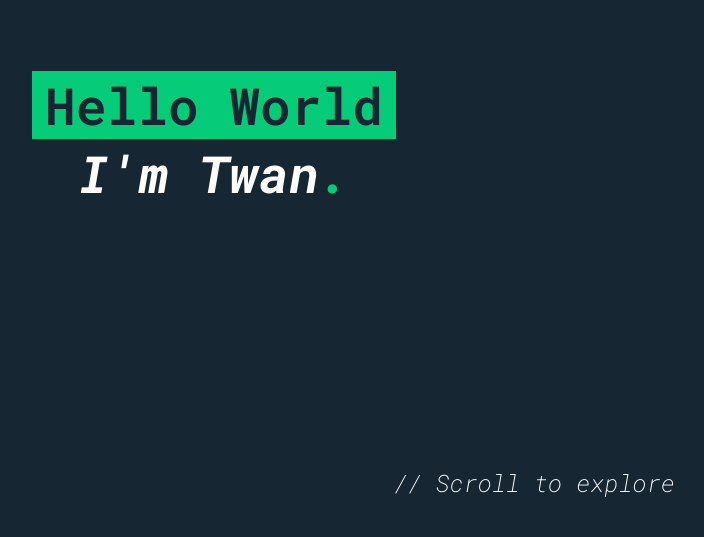
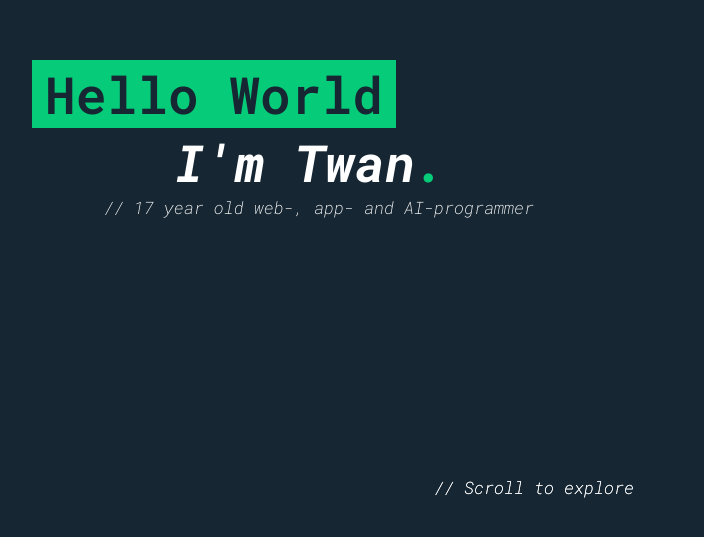
Before and after one commit to Twan-Reijinga/portfolio-site, a SvelteKit app: page / in a window 1280 px wide. Shown: the part 261-798 px from the top of the page, without its empty margins (106-810 px from the left). Built offline with nearby package versions, Linux system fonts and the light colour scheme.

Commit message:
add dynamic font-size in util.ts

```diff
--- a/src/routes/+page.svelte
+++ b/src/routes/+page.svelte
@@ -1,13 +1,31 @@
 <script lang="ts">
+	import { onMount, afterUpdate } from 'svelte';
+	import { updateFontSize } from '../util';
 	import './global.css';
-	import TitleSubtitle from './TitleSubtitle.svelte';
+	import TitleSubtitle from './TitleSubtitles.svelte';
 	import ScrollText from './ScrollText.svelte';
+
+	let fontSize: number;
+	onMount(() => {
+		window.addEventListener('resize', () => {
+			fontSize = updateFontSize();
+		});
+	});
+
+	afterUpdate(() => {
+		fontSize = updateFontSize();
+	});
 </script>
 
 <section class="centeredSection">
-	<TitleSubtitle title="Hello World" subtitle="I'm Twan" />
+	<TitleSubtitle
+		title="Hello World"
+		subtitle="I'm Twan"
+		comment="// 17 year old web-, app- and AI-programmer"
+		{fontSize}
+	/>
+	<ScrollText {fontSize} />
 </section>
-<ScrollText />
 
 <style>
 	.centeredSection {
--- a/src/routes/ScrollText.svelte
+++ b/src/routes/ScrollText.svelte
@@ -1,5 +1,9 @@
+<script lang="ts">
+	export let fontSize: number;
+</script>
+
 <div class="textBox">
-	<h4>// Scroll to explore</h4>
+	<h4 style="font-size: {fontSize / 3}px">// Scroll to explore</h4>
 </div>
 
 <style>
--- a/src/routes/TitleSubtitle.svelte
+++ /dev/null
@@ -1,36 +0,0 @@
-<script lang="ts">
-	import { onMount, afterUpdate } from 'svelte';
-	import './textStyles.css';
-	export let title: string;
-	export let subtitle: string;
-
-	let fontSize: number;
-
-	onMount(() => {
-		updateFontSize();
-		window.addEventListener('resize', updateFontSize);
-	});
-
-	afterUpdate(() => {
-		updateFontSize();
-	});
-
-	function updateFontSize() {
-		fontSize = window.innerWidth / 25;
-		if (fontSize > 90) {
-			fontSize = 90;
-		}
-	}
-</script>
-
-<div class="titleBox">
-	<h1 style="font-size: {fontSize}px">{title}</h1>
-</div>
-<h2 style="font-size: {fontSize}px">{subtitle}</h2>
-
-<style>
-	.titleBox {
-		padding: 0 2%;
-		background-color: #06cb79;
-	}
-</style>
--- /dev/null
+++ b/src/routes/TitleSubtitles.svelte
@@ -0,0 +1,30 @@
+<script lang="ts">
+	import './textStyles.css';
+	import ScrollText from './ScrollText.svelte';
+	export let title: string;
+	export let subtitle: string = '';
+	export let comment: string = '';
+	export let fontSize: number;
+</script>
+
+<div class="titleBox">
+	<h1 style="font-size: {fontSize}px">{title}</h1>
+</div>
+<h2 style="font-size: {fontSize}px">{subtitle}</h2>
+<h4 style="font-size: {fontSize / 3}px">{comment}</h4>
+<ScrollText {fontSize} />
+
+<style>
+	.titleBox {
+		padding: 0 2%;
+		background-color: #06cb79;
+	}
+	h2 {
+		padding-left: 30%;
+	}
+	h4 {
+		text-align: right;
+		width: 100%;
+		white-space: nowrap;
+	}
+</style>
--- /dev/null
+++ b/src/util.ts
@@ -0,0 +1,10 @@
+export function updateFontSize() {
+	let fontSize: number;
+	fontSize = window.innerWidth / 25;
+	if (fontSize > 90) {
+		fontSize = 90;
+	}
+	return fontSize;
+}
+
+export default { updateFontSize };
```
